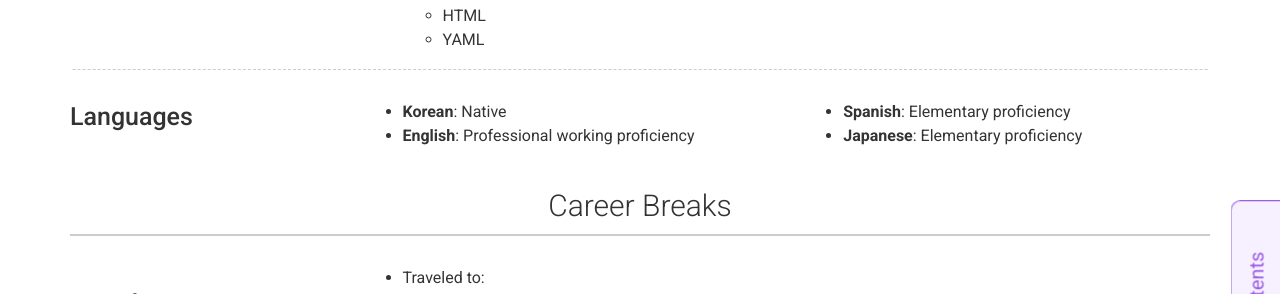
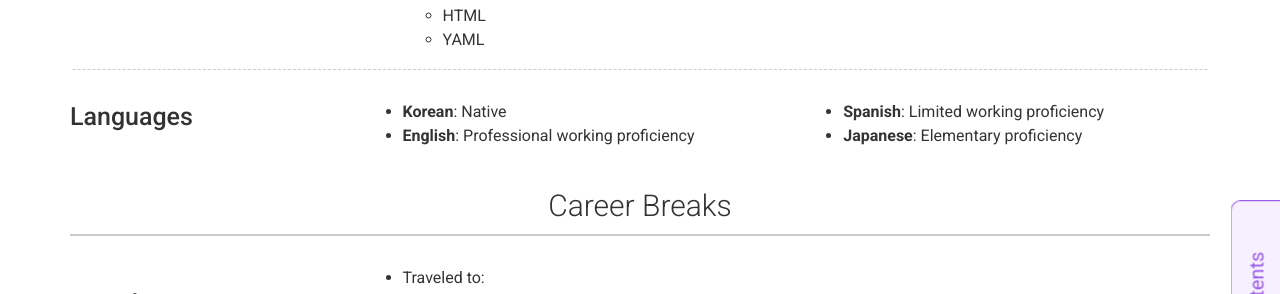
Before and after one commit to fluorite42/deprecated-website, a Jekyll site: the page built from index.markdown, in a window 1280 px wide and 900 px high, scrolled down 7841 px. Shown: the part 158-452 px from the top of the window. Built offline with Jekyll 4.4.1, drawn with Linux system fonts in a browser that asks for light colours; nearby versions of some CDN libraries.

Commit message:
MOD lang

```diff
--- a/_data/skills.yml
+++ b/_data/skills.yml
@@ -49,5 +49,5 @@ content:
               - **Korean**: Native
               - **English**: Professional working proficiency
           - name: |
-              - **Spanish**: Elementary proficiency
+              - **Spanish**: Limited working proficiency
               - **Japanese**: Elementary proficiency
```
